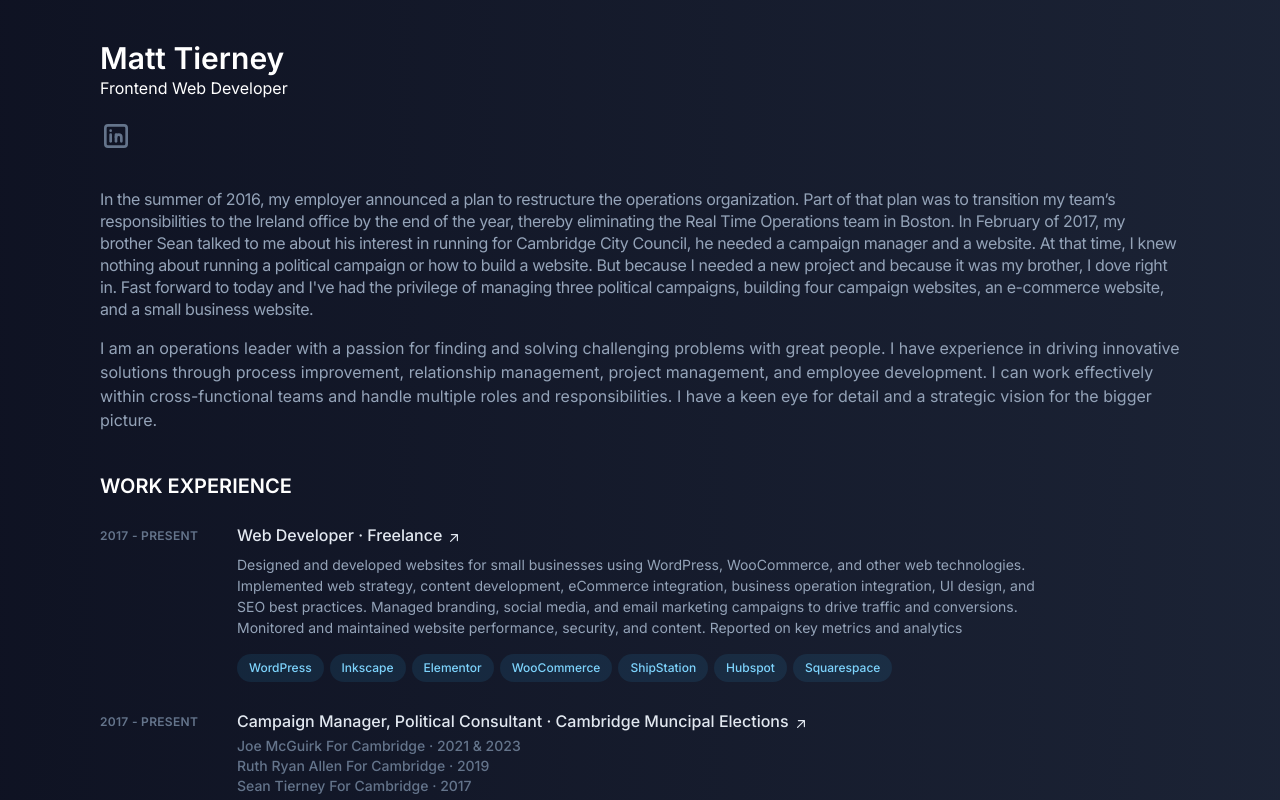
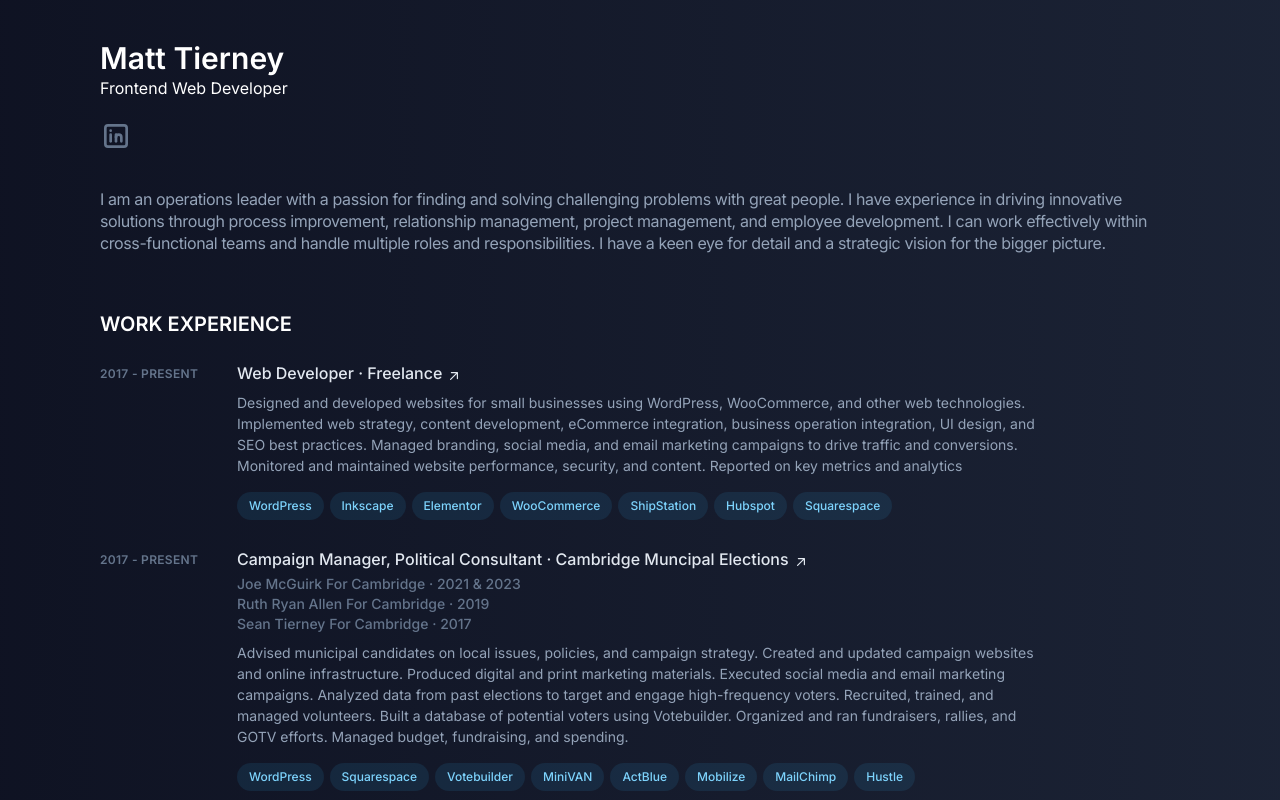
Before and after one commit to silvrfox153/matt-portfolio-3.0, a Next.js app: page / in a window 1280 px wide. Shown: the top 800 px of the page. Built offline with nearby package versions, Linux system fonts and the light colour scheme.

Commit message:
Updated Summary About section

```diff
--- a/app/components/About.jsx
+++ b/app/components/About.jsx
@@ -4,20 +4,6 @@ const About = () => {
       <div>
         <div className="text-slate-400">
           <p className="my-4 tracking-tight leading-snug">
-            In the summer of 2016, my employer announced a plan to restructure
-            the operations organization. Part of that plan was to transition my
-            team’s responsibilities to the Ireland office by the end of the
-            year, thereby eliminating the Real Time Operations team in Boston.
-            In February of 2017, my brother Sean talked to me about his interest
-            in running for Cambridge City Council, he needed a campaign manager
-            and a website. At that time, I knew nothing about running a
-            political campaign or how to build a website. But because I needed a
-            new project and because it was my brother, I dove right in. Fast
-            forward to today and I&apos;ve had the privilege of managing three
-            political campaigns, building four campaign websites, an e-commerce
-            website, and a small business website.
-          </p>
-          <p>
             I am an operations leader with a passion for finding and solving
             challenging problems with great people. I have experience in driving
             innovative solutions through process improvement, relationship
```
